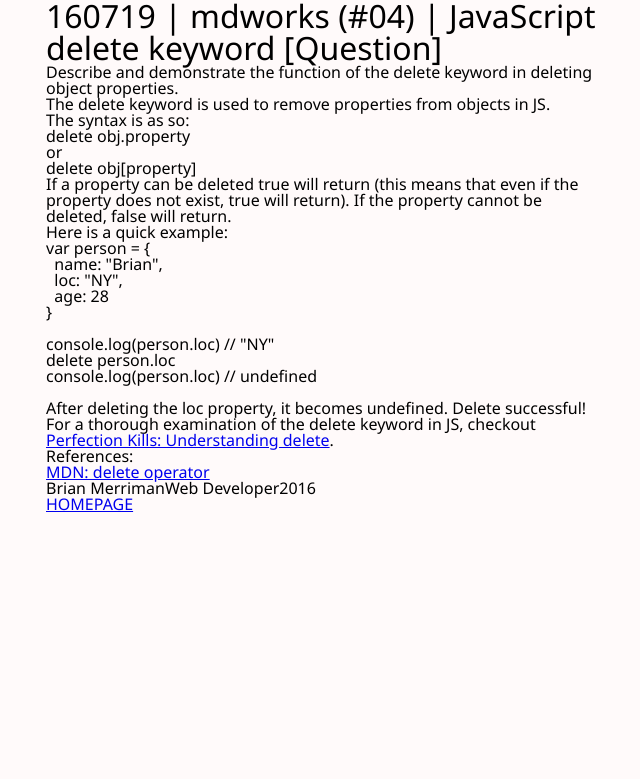
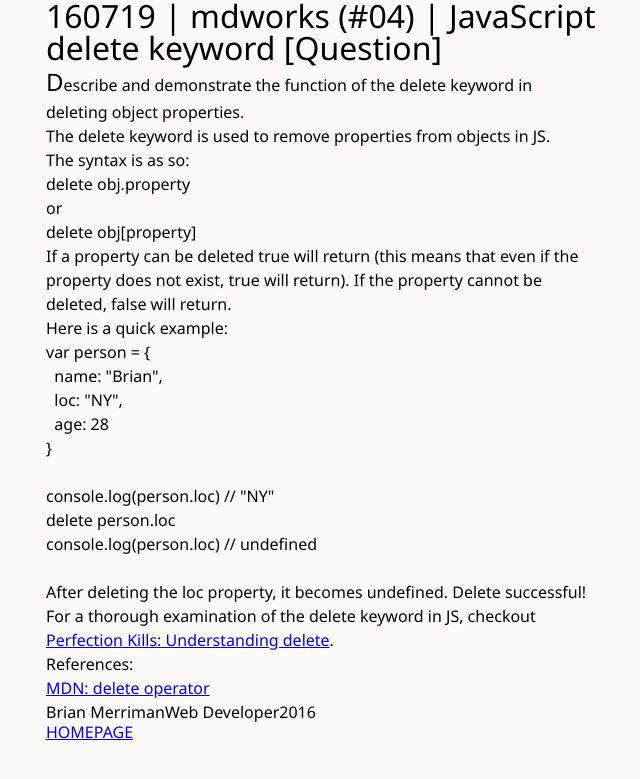
Before and after one commit to btmbtm/btmbtm.github.io, a Jekyll site: the page built from MDWork/2016-07-19-mdworks-04-question-JS-delete-keyword.md, in a window 1280 px wide. Shown: the top 779 px of the page, without its empty margins (319-959 px from the left). Built offline with Jekyll 4.4.1, drawn with Linux system fonts in a browser that asks for light colours.

Commit message:
ADD POST STYLING

```diff
--- a/css/main.css
+++ b/css/main.css
@@ -80,4 +80,13 @@ h6 {
 .homepage__title {
   margin: 15px 0; }
 
+.post {
+  line-height: 1.5; }
+
+.post > p:first-child:first-letter {
+  font-size: 1.5em; }
+
+.post__header {
+  margin: 10px 0; }
+
 /*# sourceMappingURL=main.css.map */
--- a/scss/main.scss
+++ b/scss/main.scss
@@ -12,3 +12,4 @@
 
 // PAGES
 @import 'pages/_homepage.scss';
+@import 'pages/_post.scss';
```
Also changed, not shown: scss/pages/_post.scss (+11 -0 lines), 1 other file.
